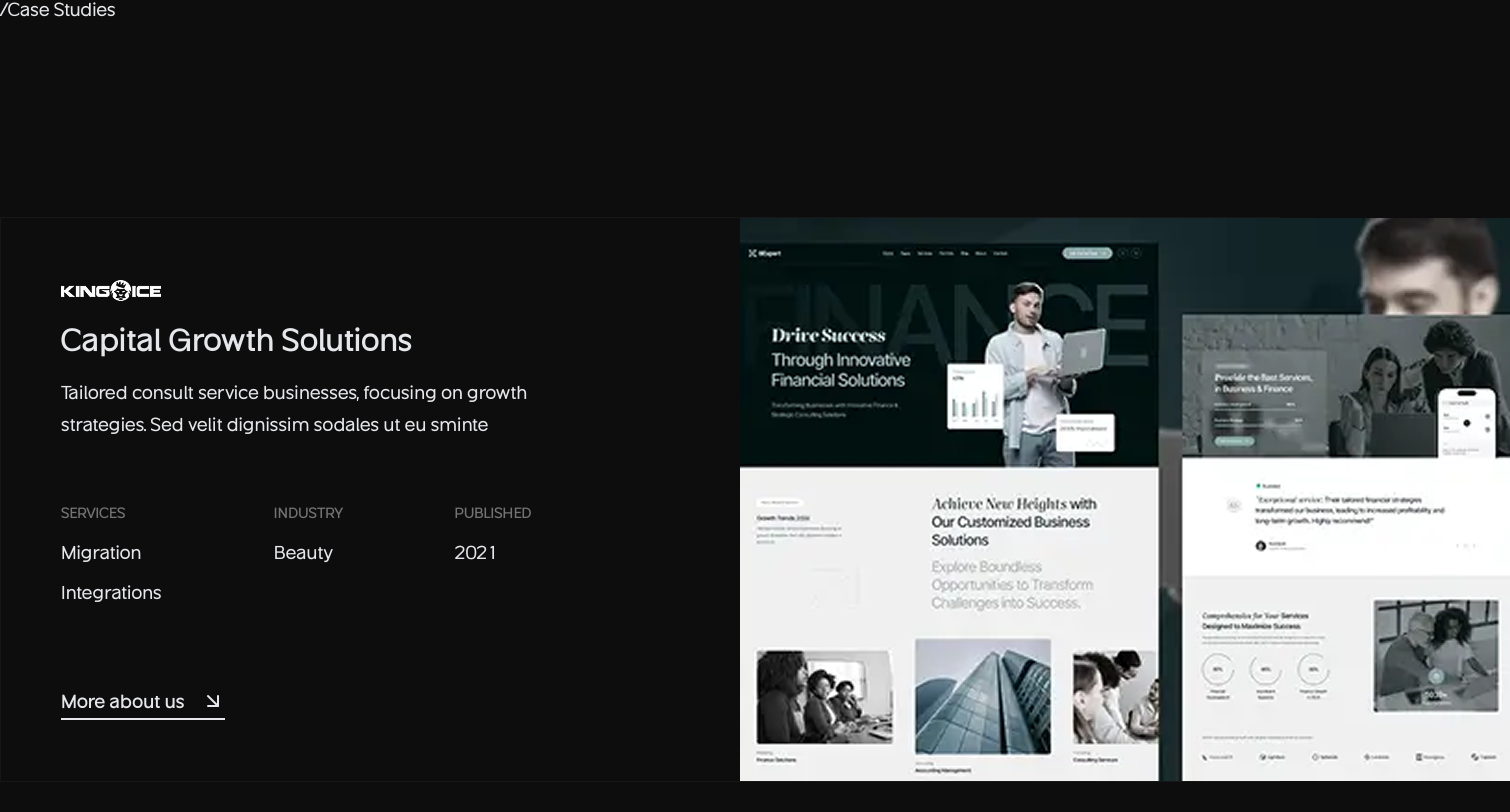
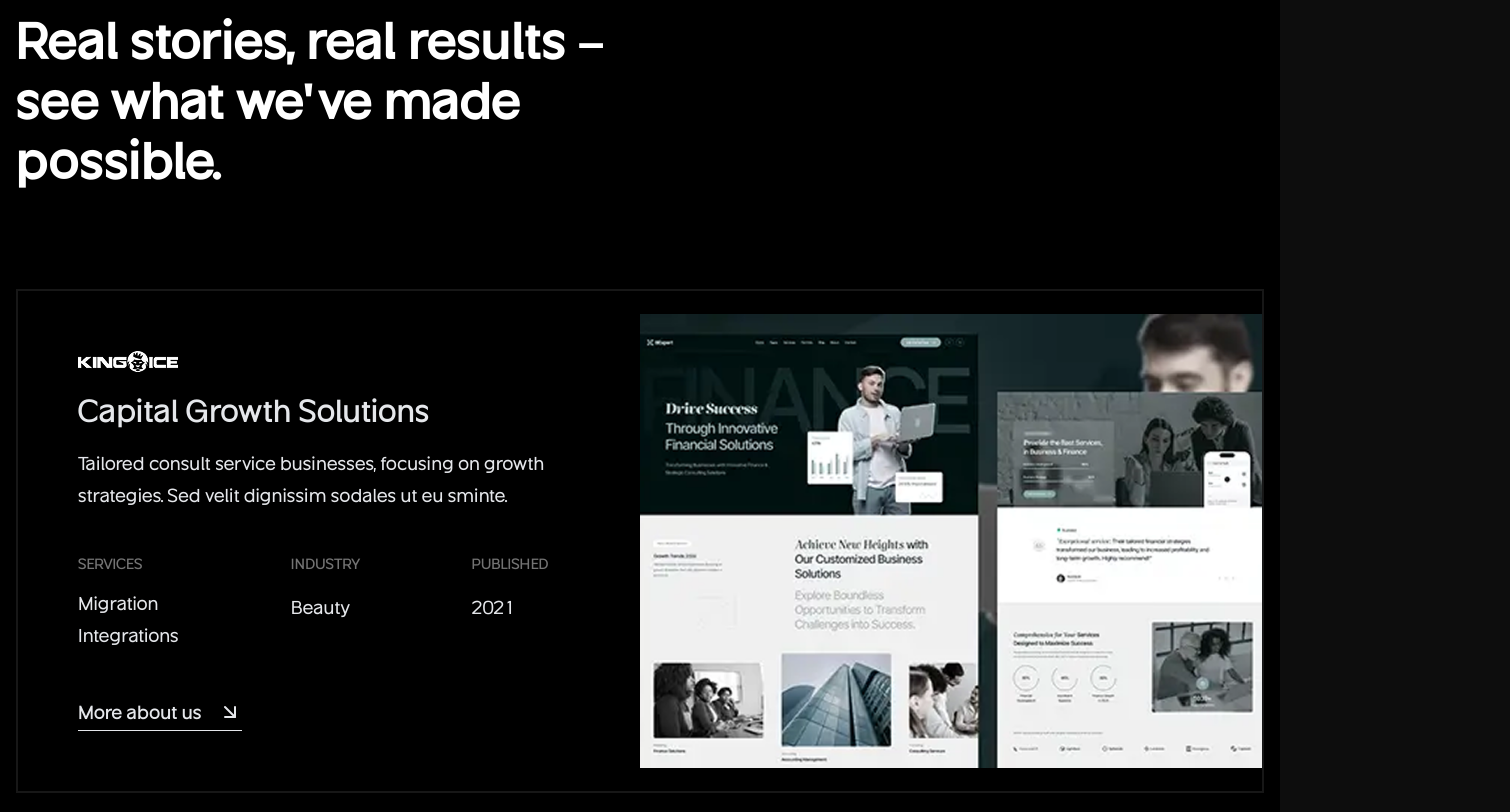
Before and after one commit to sabujhasansarker/vorklye-frontend, a Next.js app: page / in a window 1280 px wide. Shown: the part 1986-2798 px from the top of the page, 1510 px wide, since content can reach past the window. Built offline with nearby package versions, Linux system fonts and the light colour scheme.

Commit message:
case study

```diff
--- a/app/page.tsx
+++ b/app/page.tsx
@@ -2,11 +2,11 @@
 import About from "@/components/About";
 import Activity from "@/components/Activity";
 import Brand from "@/components/Brand";
-import CaseStudies from "@/components/CaseStudies";
+import CaseStudiesSection from "@/components/CaseStudies";
 import FAQ from "@/components/FAQ";
 import Footer from "@/components/Footer";
 import Hero from "@/components/Hero";
-import Service from "@/components/Service";
+import ServiceSection from "@/components/Service";
 import Testimonial from "@/components/Testimonial";
 import WorkingProcess from "@/components/WorkingProcess";
 import gsap from "gsap";
@@ -16,12 +16,10 @@
 
 const Home = () => {
   useEffect(() => {
-    if (typeof window === "undefined") return;
-
     gsap.registerPlugin(ScrollTrigger, ScrollSmoother, SplitText);
 
     const ctx = gsap.context(() => {
-      ScrollSmoother.create({
+      const smoother = ScrollSmoother.create({
         smooth: 2,
         effects: true,
         normalizeScroll: true,
@@ -29,6 +27,7 @@
 
       const sectionTitles = gsap.utils.toArray<HTMLElement>(".section-title");
 
+      // Split title animation
       sectionTitles.forEach((title) => {
         const split = SplitText.create(title, {
           type: "words,chars",
@@ -48,6 +47,11 @@
           stagger: 0.02,
         });
       });
+
+      return () => {
+        smoother.kill();
+        ScrollTrigger.getAll().forEach((trigger) => trigger.kill());
+      };
     });
 
     return () => ctx.revert();
@@ -58,9 +62,9 @@
       <div id="smooth-content">
         <Hero />
         <About />
-        <CaseStudies />
+        <CaseStudiesSection />
         <Brand />
-        <Service />
+        <ServiceSection />
         <WorkingProcess />
         <FAQ />
         <Activity />
--- a/components/CaseStudies.tsx
+++ b/components/CaseStudies.tsx
@@ -1,74 +1,186 @@
+import { gsap } from "gsap";
+import { ScrollTrigger } from "gsap/ScrollTrigger";
 import { ArrowDownRight, ArrowUpRight } from "lucide-react";
-import React from "react";
+import React, { useEffect, useRef } from "react";
 
-type Props = {};
+gsap.registerPlugin(ScrollTrigger);
 
-const CaseStudies: React.FC<Props> = () => {
+type CaseStudy = {
+  id: number;
+  title: string;
+  description: string;
+  services: string[];
+  industry: string;
+  published: string;
+  image: string;
+};
+
+const caseStudies: CaseStudy[] = [
+  {
+    id: 1,
+    title: "Capital Growth Solutions",
+    description:
+      "Tailored consult service businesses, focusing on growth strategies. Sed velit dignissim sodales ut eu sminte.",
+    services: ["Migration", "Integrations"],
+    industry: "Beauty",
+    published: "2021",
+    image: "/images/case-studies/1.png",
+  },
+  {
+    id: 2,
+    title: "Rovero Commerce Platform",
+    description:
+      "Tailored consult service businesses, focusing on growth strategies. Sed velit dignissim sodales ut eu sminte.",
+    services: ["Migration", "Integrations"],
+    industry: "Fashion",
+    published: "2023",
+    image: "/images/case-studies/1.png",
+  },
+  {
+    id: 3,
+    title: "Rovero Commerce Platform",
+    description:
+      "Tailored consult service businesses, focusing on growth strategies. Sed velit dignissim sodales ut eu sminte.",
+    services: ["Migration", "Integrations"],
+    industry: "Fashion",
+    published: "2023",
+    image: "/images/case-studies/1.png",
+  },
+];
+
+const CaseStudiesSection: React.FC = () => {
+  const containerRef = useRef<HTMLDivElement>(null);
+
+  useEffect(() => {
+    let ctx = gsap.context(() => {
+      const items = gsap.utils.toArray(".case-studie-item");
+      const tl = gsap.timeline({
+        scrollTrigger: {
+          trigger: containerRef.current,
+          start: "top 50px",
+          end: () => `+=${items.length * 100}%`,
+          pin: true,
+          scrub: true,
+          invalidateOnRefresh: true,
+        },
+      });
+
+      items.forEach((item: any, index: number) => {
+        if (index > 0) {
+          tl.from(
+            item,
+            {
+              yPercent: 120,
+              ease: "none",
+            },
+            `card-${index}`,
+          ).to(
+            items.slice(0, index),
+            {
+              scale: (i) => 1 - (index - i) * 0.05,
+              opacity: (i) => 1 - (index - i) * 0.25,
+              transformOrigin: "top center",
+              ease: "none",
+            },
+            `card-${index}`,
+          );
+        }
+      });
+    }, containerRef);
+
+    return () => ctx.revert();
+  }, []);
+
   return (
-    <div className="container m-auto pt-42.5">
-      <div className="flex gap-17.5">
-        <p className="justify-start text-gray-200 text-lg font-medium mt-3.75">
-          /Case Studies
-        </p>
-        <h2 className="section-title max-w-190.25">
+    <section className="py-35 bg-black border-b border-neutral-900 text-white relative">
+      <div className="container m-auto px-4">
+        <div className="max-w-156.25">
+          <p className="text-neutral-400 text-lg font-medium">/Case Studies</p>
+          <h2 className="text-4xl md:text-5xl font-bold mt-7.5 leading-tight">
             Real stories, real results – see what we’ve made possible.
           </h2>
         </div>
-      <div className="case-studies pt-20">
-        <div className="case-studie-item border border-neutral-900 flex gap-37 items-center">
-          <div className="case-studie-item-content p-15">
-            <img src="images/brand/3.png" alt="" />
-            <h4 className="justify-start text-gray-200 text-3xl font-semibold leading-9 my-5">
-              Capital Growth Solutions
+
+        <div
+          ref={containerRef}
+          className="casestudie-container w-full mt-25 relative h-[75vh]"
+        >
+          {caseStudies.map((item, index) => {
+            const stepTop = index * 50;
+            return (
+              <div
+                key={item.id}
+                className="case-studie-item border-2 border-neutral-900 absolute left-0 w-full flex justify-between items-center bg-black overflow-hidden"
+                style={{
+                  top: `${stepTop}px`,
+                  willChange: "transform, opacity",
+                  zIndex: index + 1,
+                }}
+              >
+                <div className="p-15 w-1/2 h-full flex flex-col justify-center">
+                  <img src="images/brand/3.png" className="w-fit" alt="" />
+
+                  {/* ডাইনামিক ডেটা বসানো হয়েছে */}
+                  <h4 className="text-gray-200 text-3xl font-semibold leading-9 my-5">
+                    {item.title}
                   </h4>
-            <p className="max-w-123.75 justify-start text-gray-200 text-lg font-medium leading-8">
-              Tailored consult service businesses, focusing on growth
-              strategies. Sed velit dignissim sodales ut eu sminte
+                  <p className="max-w-123.75 text-gray-200 text-lg font-medium leading-8">
+                    {item.description}
                   </p>
-            <div className="inline-flex justify-start items-start gap-28 mt-15">
+
+                  <div className="inline-flex justify-start items-start gap-28 mt-10">
                     <div className="inline-flex flex-col justify-start items-start gap-3.5">
-                <div className="justify-start text-neutral-500 text-sm font-semibold uppercase leading-6">
+                      <div className="text-neutral-500 text-sm font-semibold uppercase leading-6">
                         Services
                       </div>
-                <div className="flex flex-col justify-start items-start gap-3">
-                  <div className="justify-start text-gray-200 text-lg font-medium leading-7">
-                    Migration
+                      <div className="flex flex-col justify-start items-start gap-1">
+                        {item.services.map((service, sIndex) => (
+                          <div
+                            key={sIndex}
+                            className="text-gray-200 text-lg font-medium leading-7"
+                          >
+                            {service}
                           </div>
-                  <div className="justify-start text-gray-200 text-lg font-medium leading-7">
-                    Integrations
+                        ))}
                       </div>
                     </div>
-              </div>
+
                     <div className="inline-flex flex-col justify-start items-start gap-3.5">
-                <div className="justify-start text-neutral-500 text-sm font-semibold uppercase leading-6">
+                      <div className="text-neutral-500 text-sm font-semibold uppercase leading-6">
                         Industry
                       </div>
-                <div className="flex flex-col justify-start items-start gap-3">
-                  <div className="justify-start text-gray-200 text-lg font-medium leading-7">
-                    Beauty
+                      <div className="text-gray-200 text-lg font-medium leading-7 mt-1">
+                        {item.industry}
                       </div>
                     </div>
-              </div>
+
                     <div className="inline-flex flex-col justify-start items-start gap-3.5">
-                <div className="justify-start text-neutral-500 text-sm font-semibold uppercase leading-6">
+                      <div className="text-neutral-500 text-sm font-semibold uppercase leading-6">
                         Published
                       </div>
-                <div className="flex flex-col justify-start items-start gap-3">
-                  <div className="justify-start text-gray-200 text-lg font-medium leading-7">
-                    2021
-                  </div>
+                      <div className="text-gray-200 text-lg font-medium leading-7 mt-1">
+                        {item.published}
                       </div>
                     </div>
                   </div>
 
-            <a href="#" className="btn-underline mt-20">
+                  <a href="#" className="btn-underline mt-12 w-fit">
                     <span>More about us</span>
                     <ArrowDownRight />
                   </a>
                 </div>
-          <img src="/images/case-studies/1.png" className="h-full" alt="" />
+                <div className="w-1/2 overflow-hidden">
+                  <img
+                    src={item.image}
+                    className="w-full h-full object-cover object-center"
+                    alt={item.title}
+                  />
                 </div>
               </div>
+            );
+          })}
+        </div>
+
         <div className="m-auto text-center mt-25">
           <a href="#" className="btn-primary">
             <span>More works</span>
@@ -76,7 +188,8 @@
           </a>
         </div>
       </div>
+    </section>
   );
 };
 
-export default CaseStudies;
+export default CaseStudiesSection;
--- a/components/Service.tsx
+++ b/components/Service.tsx
@@ -1,55 +1,81 @@
 import React from "react";
 
-type Props = {};
+type Service = {
+  number: string;
+  title: string;
+  description: string;
+  tags: string[];
+};
 
-const Service: React.FC<Props> = () => {
+const services: Service[] = [
+  {
+    number: "01",
+    title: "WordPress Development",
+    description:
+      "Custom Shopify and Shopify Plus builds designed for performance, flexibility, checkout, markets, and location-aware logic.",
+    tags: ["Shopify Store Setup", "Custom Shopify Development"],
+  },
+  {
+    number: "02",
+    title: "WordPress Development 2",
+    description:
+      "Custom Shopify and Shopify Plus builds designed for performance, flexibility, checkout, markets, and location-aware logic.",
+    tags: ["Shopify Store Setup", "Custom Shopify Development"],
+  },
+];
+
+const ServiceSection: React.FC = () => {
   return (
-    <div className="py-35 border-b border-neutral-900">
-      <div className="container m-auto">
-        <div className="flex gap-8.75">
+    <section className="py-35 border-b border-neutral-900">
+      <div className="container m-auto flex gap-8.75">
         <div className="max-w-156.25">
-            <p className="justify-start text-gray-200 text-lg font-medium leading-8">
+          <p className="text-gray-200 text-lg font-medium leading-8">
             /What we build
           </p>
+
           <h2 className="section-title mt-7.5">
             End-to-end Shopify systems, designed to scale the brand behind the
             store.
           </h2>
         </div>
+
         <div className="service-items w-full">
-            <div className="service-item p-10 border border-neutral-900">
+          {services.map(({ number, title, description, tags }) => (
+            <div
+              key={number}
+              className="service-item p-10 border border-neutral-900"
+            >
               <div className="flex gap-5">
-                <p className="justify-start text-gray-200 text-base font-extrabold leading-7">
-                  02
-                </p>
-                <h4 className="justify-start text-gray-200 text-3xl font-semibold leading-9">
-                  WordPress Development
+                <span className="text-gray-200 text-base font-extrabold">
+                  {number}
+                </span>
+
+                <h4 className="text-gray-200 text-3xl font-semibold">
+                  {title}
                 </h4>
               </div>
-              <p className="max-w-136.25 justify-start text-gray-200 text-base font-medium leading-7 mt-12">
-                Custom Shopify and Shopify Plus builds designed for performance,
-                flexibility, checkout, markets, and location-aware logic.
+
+              <p className="max-w-136.25 text-gray-200 text-base font-medium leading-7 mt-12">
+                {description}
               </p>
-              <div className="flex mt-7 gap-x-2 gap-y-3">
+
+              <div className="flex flex-wrap mt-7 gap-2">
+                {tags.map((tag) => (
                   <a
+                    key={tag}
                     href="#"
-                  className="px-5 py-3 bg-neutral-900 inline-flex justify-center items-center gap-14 text-gray-200 text-sm font-medium leading-6"
+                    className="px-5 py-3 bg-neutral-900 text-gray-200 text-sm font-medium"
                   >
-                  Shopify Store Setup
+                    {tag}
                   </a>
-                <a
-                  href="#"
-                  className="px-5 py-3 bg-neutral-900 inline-flex justify-center items-center gap-14 text-gray-200 text-sm font-medium leading-6"
-                >
-                  Custom Shopify Development
-                </a>
+                ))}
               </div>
             </div>
+          ))}
         </div>
       </div>
-      </div>
-    </div>
+    </section>
   );
 };
 
-export default Service;
+export default ServiceSection;
```
Lines whose indentation alone changed are shown as unchanged.
